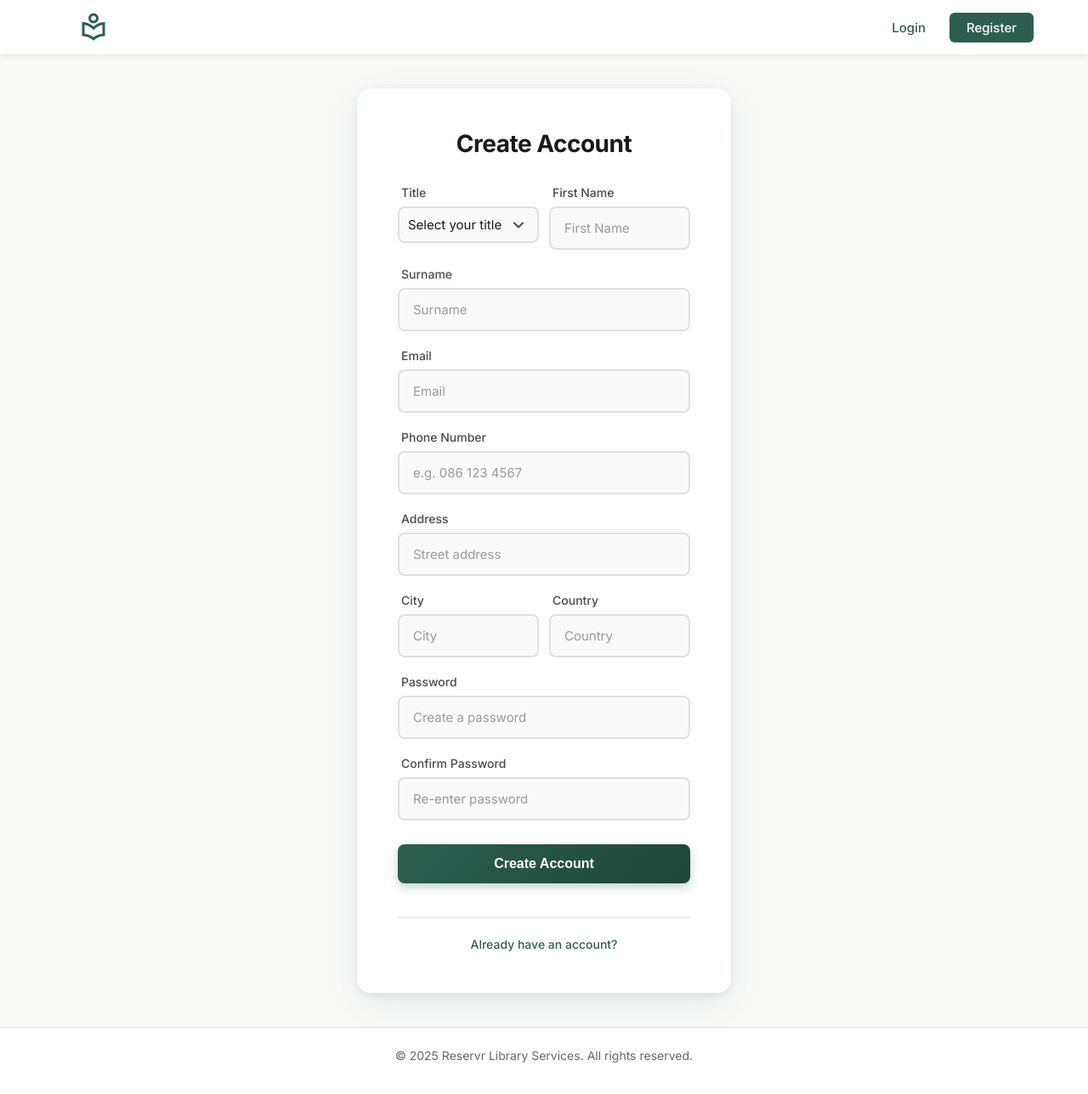
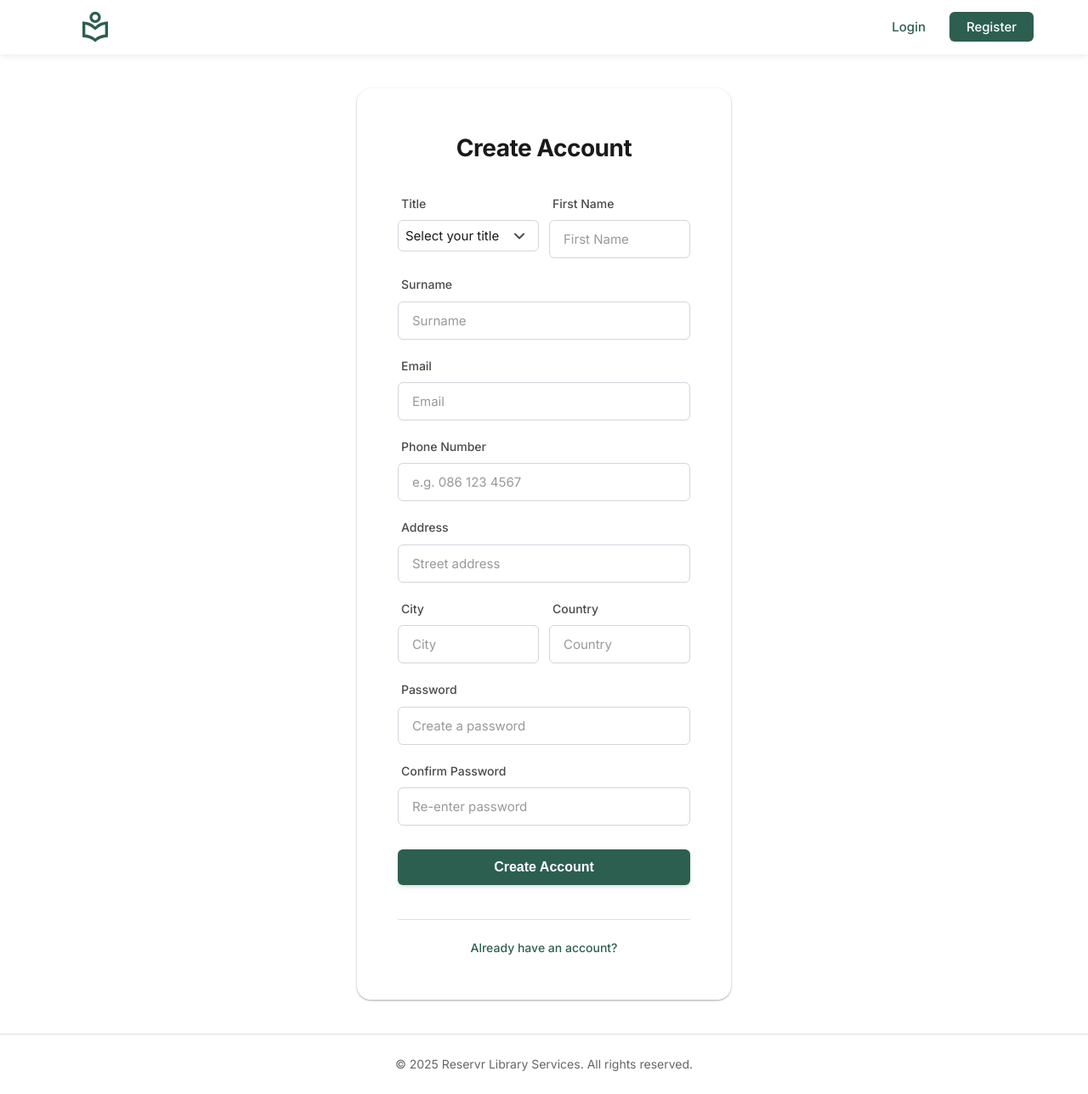
Before and after one commit to jakeoreillyy/Reservr, a PHP site: page /pages/registration.php in a window 1280 px wide. Shown: the whole page at 85% size. Before the commit the page ends 1251 px from the top, so only its background shows below. Run offline with PHP 8.4, Linux system fonts and the light colour scheme.

Commit message:
Refining styling pt.1

```diff
--- a/css/style.css
+++ b/css/style.css
@@ -10,7 +10,7 @@
   --primary-colour: #2c5f4f;
   --primary-dark: #1e4538;
   --primary-light: #f0f9f6;
-  --background: #fafaf9;
+  --background: #ffffff;
 }
 
 /* universal selector to flush out any margin/padding values */
@@ -29,6 +29,8 @@ body {
   display: flex;
   flex-direction: column;
   color: #1a1a1a;
+  font-size: 16px;
+  line-height: 1.6;
 }
 
 /* navbar styling and forcing it to stay at the top of the screen */
@@ -65,7 +67,7 @@ nav li.logo a {
 
 /* fixed size for the logo image */
 nav li.logo img {
-  height: 36px;
+  height: 40px;
   width: auto;
   display: block;
   transition: transform 0.2s ease;
@@ -101,17 +103,26 @@ nav li a.active {
 }
 
 .dropdown {
-  padding: 10px;
+  position: relative;
+  padding: 8px;
 }
 
 .dropdown-content {
   display: none;
+  position: absolute;
+  top: 100%;
+  right: 0;
+  background: #ffffff;
+  border-radius: 6px;
+  box-shadow: 0 2px 8px rgba(0, 0, 0, 0.15);
+  min-width: 160px;
+  padding: 8px 0;
+  margin-top: 8px;
+  z-index: 1000;
 }
 
 .dropdown:hover .dropdown-content {
   display: block;
-  position: absolute;
-  min-width: 120px;
 }
 
 /* main section flexbox styling and positioning center on the x-axis and y-axis */
@@ -130,16 +141,15 @@ main {
   padding: 48px;
   width: 100%;
   max-width: 440px;
-  box-shadow: 0 10px 40px rgba(44, 95, 79, 0.12),
-    0 2px 8px rgba(44, 95, 79, 0.08);
+  box-shadow: 0 1px 3px rgba(0, 0, 0, 0.12),
+    0 1px 2px rgba(0, 0, 0, 0.24);
   transition: transform 0.2s ease, box-shadow 0.2s ease;
 }
 
 /* when the card is hovered, it will move up slightly */
 .card:hover {
-  transform: translateY(-2px);
-  box-shadow: 0 12px 48px rgba(44, 95, 79, 0.15),
-    0 4px 12px rgba(44, 95, 79, 0.1);
+  box-shadow: 0 2px 4px rgba(0, 0, 0, 0.16),
+    0 2px 4px rgba(0, 0, 0, 0.23);
 }
 
 /* styling h2 elements */
@@ -229,10 +239,10 @@ label {
 /* styling the text box and dropdown select */
 input,
 select {
-  padding: 14px 16px;
-  border-radius: 8px;
-  border: 2px solid #e0e0e0;
-  background-color: #fafafa;
+  padding: 12px 16px;
+  border-radius: 6px;
+  border: 1px solid #d1d5db;
+  background-color: #ffffff;
   color: #1a1a1a;
   font-size: 15px;
   font-family: inherit;
@@ -258,6 +268,8 @@ select:focus {
   border-color: var(--primary-colour);
   background-color: #ffffff;
   box-shadow: 0 0 0 3px rgba(44, 95, 79, 0.1);
+  outline: 2px solid transparent;
+  outline-offset: 2px;
 }
 
 /* styling how the dropdown looks */
@@ -279,24 +291,23 @@ select {
 
 /* button styling */
 button {
-  background: linear-gradient(135deg, var(--primary-colour) 0%, var(--primary-dark) 100%);
+  background: var(--primary-colour);
   color: #ffffff;
-  padding: 14px 32px;
-  border-radius: 8px;
+  padding: 12px 32px;
+  border-radius: 6px;
   border: none;
   font-size: 16px;
   font-weight: 600;
   cursor: pointer;
   transition: all 0.2s ease;
   margin-top: 8px;
-  box-shadow: 0 4px 12px rgba(44, 95, 79, 0.3);
+  box-shadow: 0 2px 4px rgba(44, 95, 79, 0.2);
 }
 
-/* button when hovered moves up and changes colour */
+/* button when hovered changes colour */
 button:hover {
-  transform: translateY(-1px);
+  background: var(--primary-dark);
   box-shadow: 0 6px 16px rgba(44, 95, 79, 0.4);
-  background: linear-gradient(135deg, var(--primary-dark) 0%, #153329 100%);
 }
 
 /* when clicked the button goes back down */
--- a/pages/dashboard.php
+++ b/pages/dashboard.php
@@ -42,11 +42,11 @@ $conn->close();
           <a href="dashboard.php" class="active">Home</a>
         </li>
         <li>
-          <img src="../assets/icons/search.svg" alt="Search icon">
+          <img src="../assets/icons/search.svg" alt="Search icon" style="height: 28px;">
         </li>
         <li class="dropdown">
           <a href="#">
-            <img src="../assets/icons/profile.svg" alt="Profile icon">
+            <img src="../assets/icons/profile.svg" alt="Profile icon" style="height: 28px;">
           </a>
           <div class="dropdown-content">
             <a href="#"><?php echo isset($_POST['first_name']) ? htmlspecialchars($_POST['first_name']) : ''; ?></a>
```
